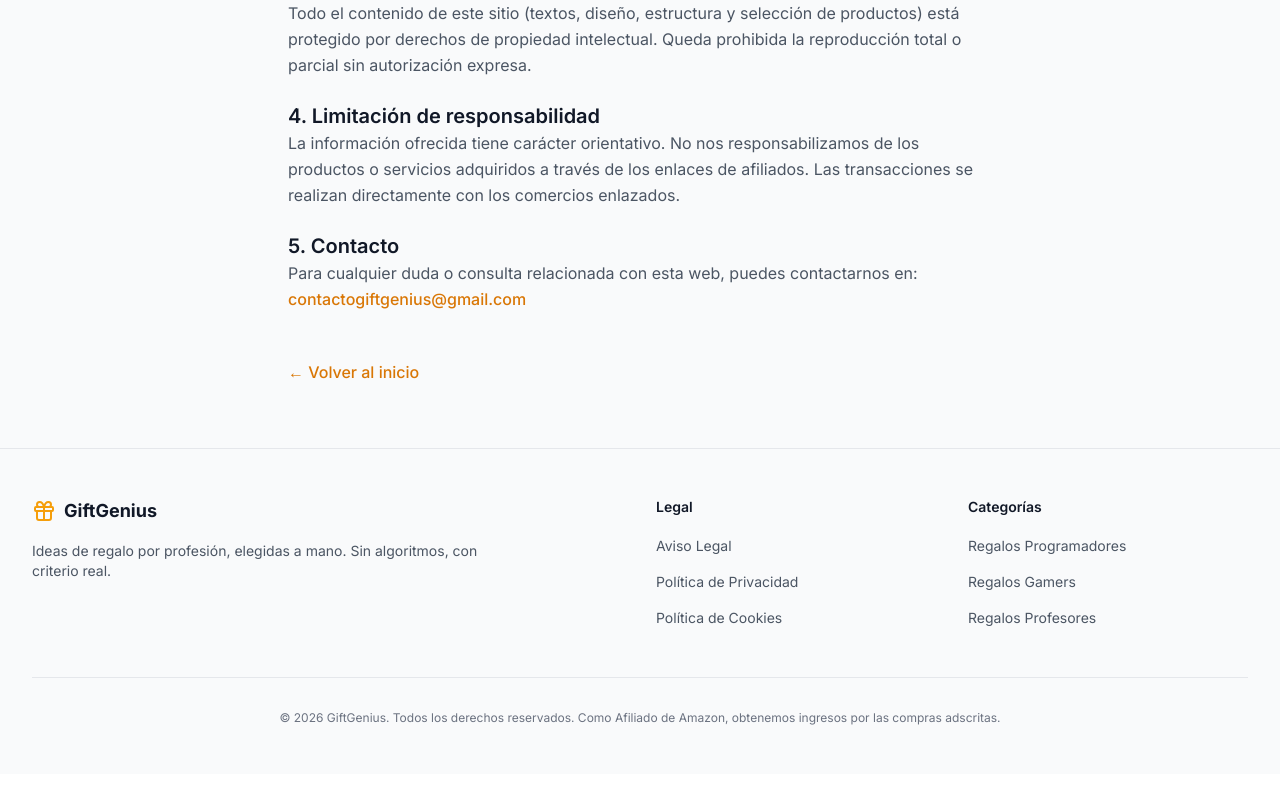
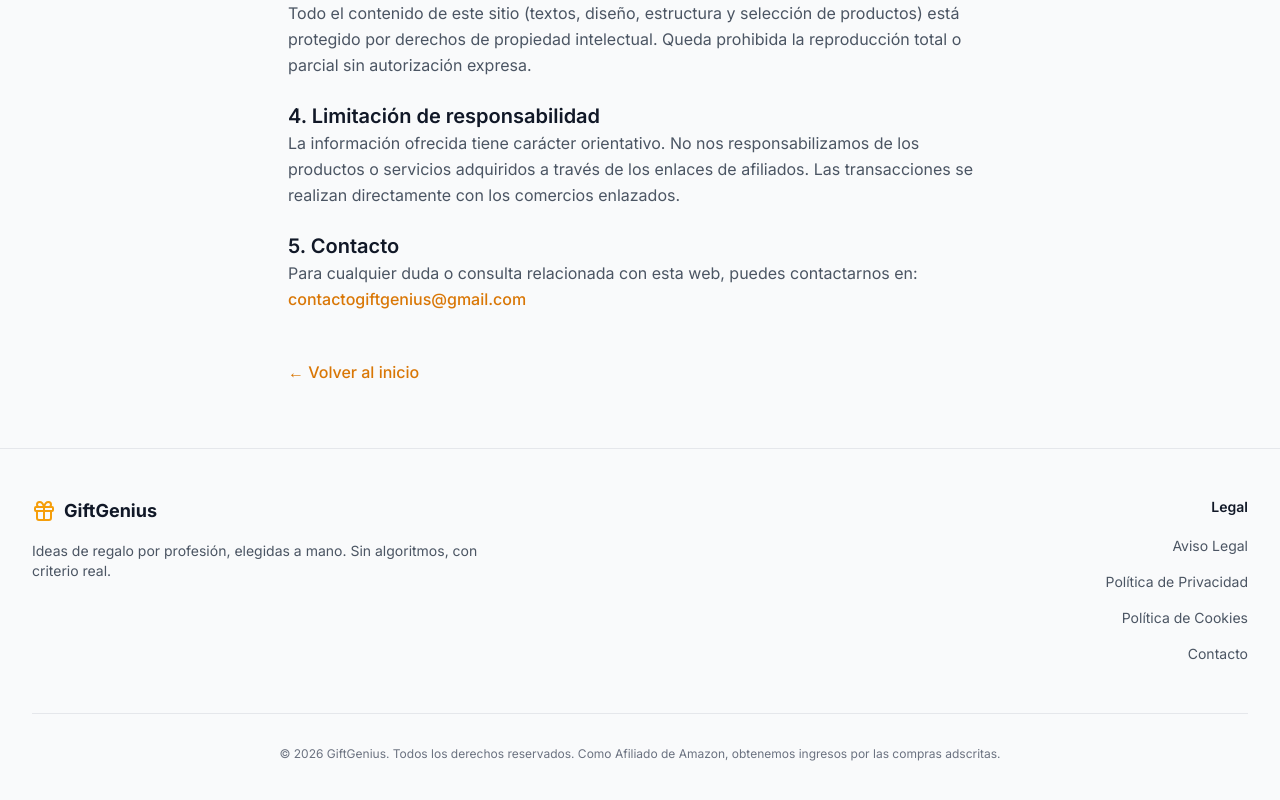
Before and after one commit to bombardeenLaUA/RegalosProfesiones, a Next.js app: page /legal/aviso-legal in a window 1280 px wide. Shown: the part 730-1530 px from the top of the page. Before the commit the page ends 1504 px from the top, so only its background shows below. Built offline with nearby package versions, Linux system fonts and the light colour scheme; no server answers.

Commit message:
footer bien hecho

```diff
--- a/components/Footer.tsx
+++ b/components/Footer.tsx
@@ -5,9 +5,9 @@ export default function Footer() {
   return (
     <footer className="border-t border-gray-200 bg-gray-50 mt-auto dark:border-slate-800 dark:bg-slate-900/80">
       <div className="mx-auto max-w-7xl px-4 py-12 sm:px-6 lg:px-8">
-        <div className="grid grid-cols-1 gap-8 md:grid-cols-4">
+        <div className="grid grid-cols-1 gap-8 md:grid-cols-2">
           {/* Brand */}
-          <div className="col-span-1 md:col-span-2">
+          <div>
             <Link href="/" className="flex items-center gap-2 font-bold text-lg text-gray-900 dark:text-gray-100">
               <Gift className="h-6 w-6 text-amber-500 dark:text-amber-400" />
               GiftGenius
@@ -18,9 +18,9 @@ export default function Footer() {
           </div>
 
           {/* Legal Links */}
-          <div>
+          <div className="md:text-right md:flex md:flex-col md:items-end">
             <h3 className="text-sm font-semibold text-gray-900 dark:text-gray-100">Legal</h3>
-            <ul className="mt-4 space-y-3">
+            <ul className="mt-4 space-y-3 md:items-end md:flex md:flex-col">
               <li>
                 <Link
                   href="/legal/aviso-legal"
@@ -45,36 +45,13 @@ export default function Footer() {
                   Política de Cookies
                 </Link>
               </li>
-            </ul>
-          </div>
-
-          {/* Categorías rápidas */}
-          <div>
-            <h3 className="text-sm font-semibold text-gray-900 dark:text-gray-100">Categorías</h3>
-            <ul className="mt-4 space-y-3">
               <li>
-                <Link
-                  href="/regalos/programadores"
+                <a
+                  href="mailto:hola@giftgenius.es"
                   className="text-sm text-gray-600 hover:text-gray-900 transition-colors dark:text-gray-300 dark:hover:text-gray-100"
                 >
-                  Regalos Programadores
-                </Link>
-              </li>
-              <li>
-                <Link
-                  href="/regalos/gamers"
-                  className="text-sm text-gray-600 hover:text-gray-900 transition-colors dark:text-gray-300 dark:hover:text-gray-100"
-                >
-                  Regalos Gamers
-                </Link>
-              </li>
-              <li>
-                <Link
-                  href="/regalos/profesores"
-                  className="text-sm text-gray-600 hover:text-gray-900 transition-colors dark:text-gray-300 dark:hover:text-gray-100"
-                >
-                  Regalos Profesores
-                </Link>
+                  Contacto
+                </a>
               </li>
             </ul>
           </div>
```
